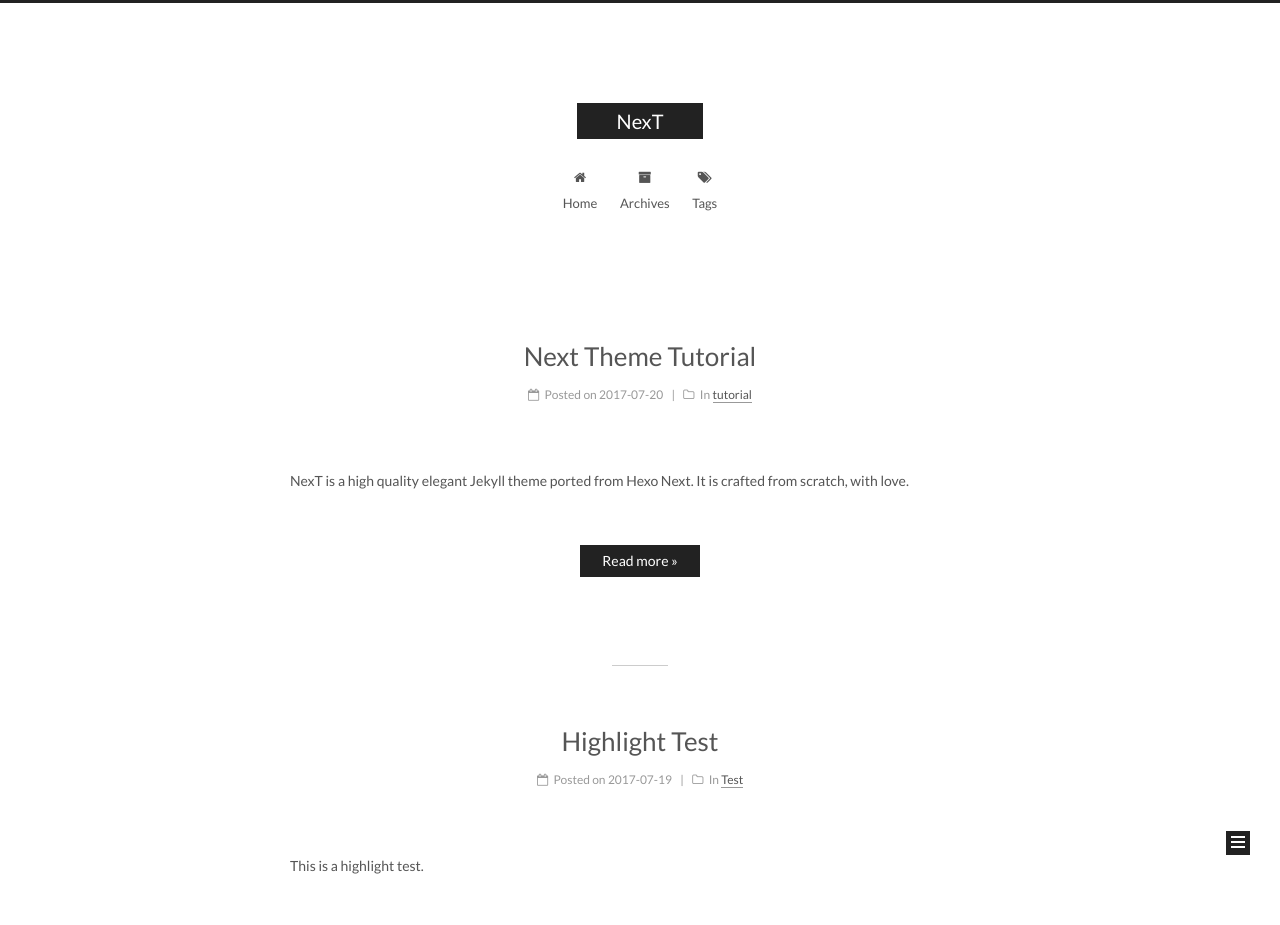
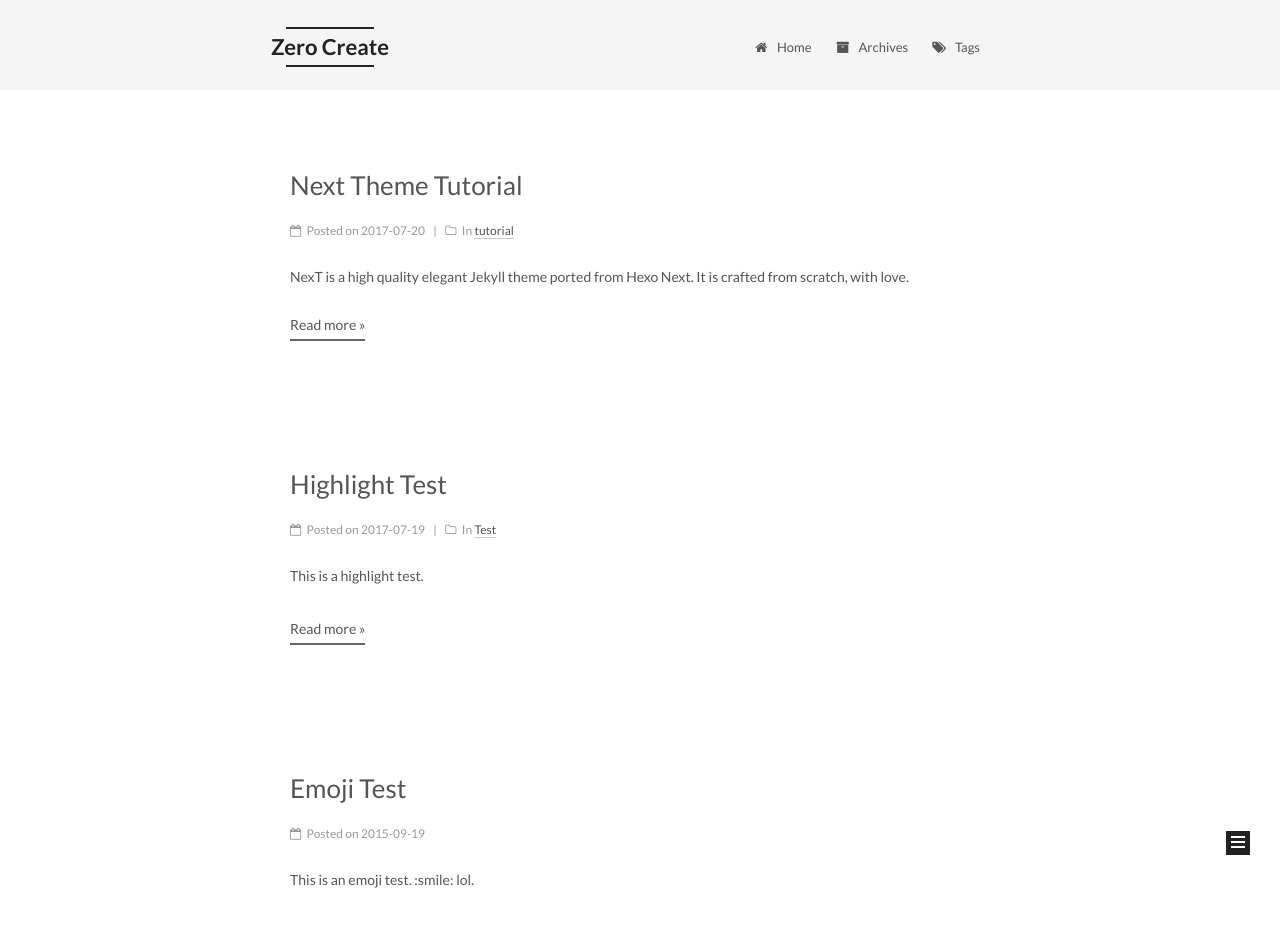
Before and after one commit to zero6/zero6.github.io, a Jekyll site: the page built from index.html, in a window 1280 px wide. Shown: the top 925 px of the page. Built offline with Jekyll 4.4.1, drawn with Linux system fonts in a browser that asks for light colours; the list of posts is cut into pages by our own code; some of the changed text lies outside the part shown.

Commit message:
Update _config.yml

```diff
--- a/_config.yml
+++ b/_config.yml
@@ -4,10 +4,10 @@
 # ---------------------------------------------------------------
 
 # Site
-title: NexT
+title: Zero Create
 subtitle:
 description:
-author: John Doe
+author: James Wong
 # Support language: de, en, fr-FR, id, ja, ko, pt-BR, pt, ru, zh-Hans, zh-hk, zh-tw
 language: en
 date_format: '%Y-%m-%d'
@@ -150,8 +150,8 @@ menu_icons:
 # ---------------------------------------------------------------
 
 # Schemes
-scheme: Muse
-#scheme: Mist
+#scheme: Muse
+scheme: Mist
 #scheme: Pisces
 
 
```
